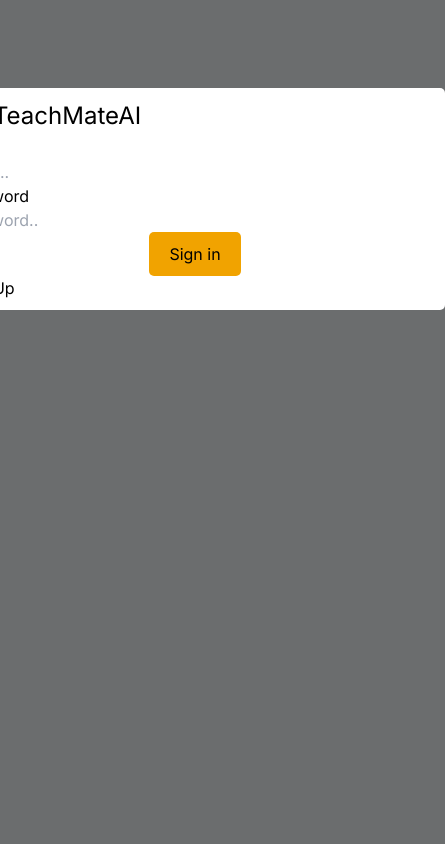
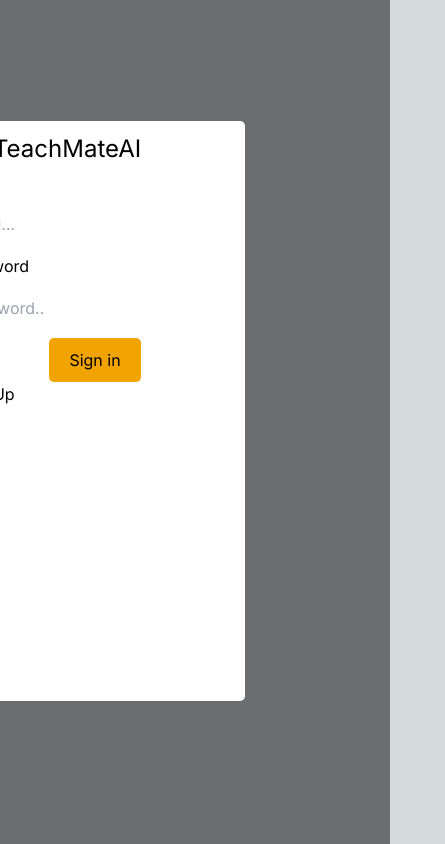
Before and after one commit to pauluwaifo/task-management-application, a Next.js app: page /signin in a window 390 px wide. Shown: the whole page, 445 px wide, since content can reach past the window. Built offline with nearby package versions, Linux system fonts and the light colour scheme.

Commit message:
Update globals.css

```diff
--- a/src/app/globals.css
+++ b/src/app/globals.css
@@ -188,14 +188,14 @@
 .m-h-sm {
   min-height: 12rem;
 }
-@media only screen and (max-width: 360px) {
+@media only screen and (max-width: 654px) {
   .form-container {
-    width: 400px;
+    width: 300px;
     height: 580px;
     position: absolute;
     margin: -250px -250px;
     top: 44%;
-    left: 60%;
+    left: 78%;
     background-color: white !important;
     box-shadow: 12px 13px 10px 1000px rgba(0, 0, 0, 0.5);
     border-radius: 5px;
@@ -207,7 +207,7 @@
   .form-container input,
   textarea,
   select {
-    width: 350px;
+    width: 250px;
     height: 48px;
     margin: 6px !important;
   }
```
